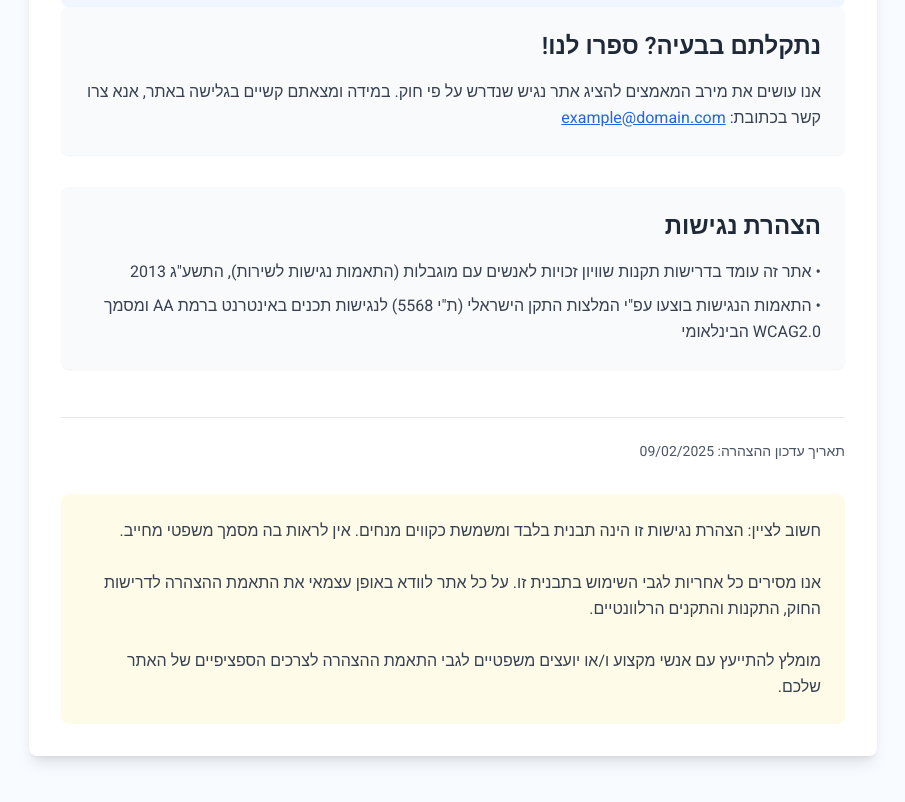
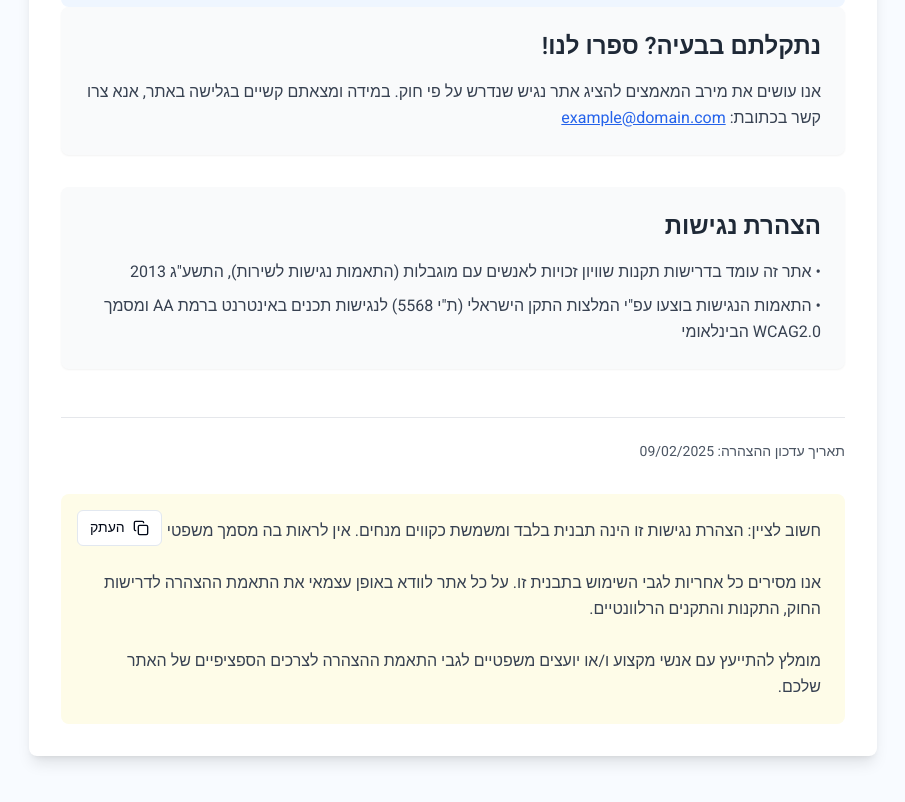
Before and after one commit to Admont555/Accessibility-generator, a React (Vite) app: page / in a window 1280 px wide. Shown: the part 1515-2317 px from the top of the page, without its empty margins (187-1092 px from the left). Built offline with nearby package versions, Linux system fonts and the light colour scheme.

Commit message:
Restore copy button
The copy button functionality has been re-implemented.

```diff
--- a/src/components/AccessibilityStatement.tsx
+++ b/src/components/AccessibilityStatement.tsx
@@ -1,5 +1,8 @@
 
 import { format } from "date-fns";
+import { useState } from "react";
+import { Button } from "@/components/ui/button";
+import { Check, Copy } from "lucide-react";
 
 interface AccessibilityStatementProps {
   siteName: string;
@@ -9,12 +12,23 @@ interface AccessibilityStatementProps {
 
 const AccessibilityStatement = ({ siteName, pluginName, email }: AccessibilityStatementProps) => {
   const currentDate = format(new Date(), "dd/MM/yyyy");
+  const [isCopying, setIsCopying] = useState(false);
 
   const disclaimerText = `חשוב לציין: הצהרת נגישות זו הינה תבנית בלבד ומשמשת כקווים מנחים. אין לראות בה מסמך משפטי מחייב.
 
 אנו מסירים כל אחריות לגבי השימוש בתבנית זו. על כל אתר לוודא באופן עצמאי את התאמת ההצהרה לדרישות החוק, התקנות והתקנים הרלוונטיים.
 
 מומלץ להתייעץ עם אנשי מקצוע ו/או יועצים משפטיים לגבי התאמת ההצהרה לצרכים הספציפיים של האתר שלכם.`;
+
+  const handleCopyDisclaimer = async () => {
+    try {
+      await navigator.clipboard.writeText(disclaimerText);
+      setIsCopying(true);
+      setTimeout(() => setIsCopying(false), 2000);
+    } catch (err) {
+      console.error('Failed to copy text:', err);
+    }
+  };
 
   return (
     <div className="relative mb-12">
@@ -91,7 +105,22 @@ const AccessibilityStatement = ({ siteName, pluginName, email }: AccessibilitySt
             </p>
           </footer>
 
-          <div className="mt-8 p-6 bg-yellow-50 rounded-lg">
+          <div className="mt-8 p-6 bg-yellow-50 rounded-lg relative">
+            <div className="absolute top-4 left-4">
+              <Button
+                onClick={handleCopyDisclaimer}
+                variant="outline"
+                size="sm"
+                className="gap-2"
+              >
+                {isCopying ? (
+                  <Check className="h-4 w-4 text-green-500" />
+                ) : (
+                  <Copy className="h-4 w-4" />
+                )}
+                {isCopying ? 'הועתק!' : 'העתק'}
+              </Button>
+            </div>
             <div className="whitespace-pre-wrap text-gray-700 leading-relaxed">
               {disclaimerText}
             </div>
```
